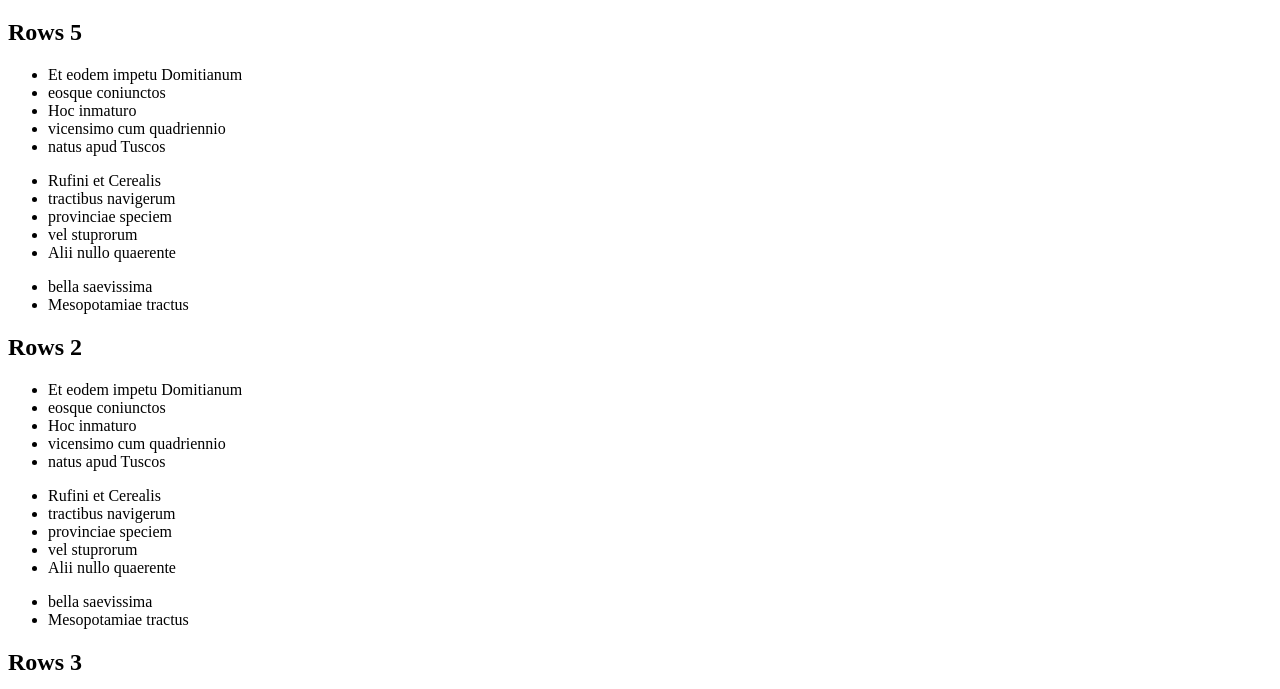
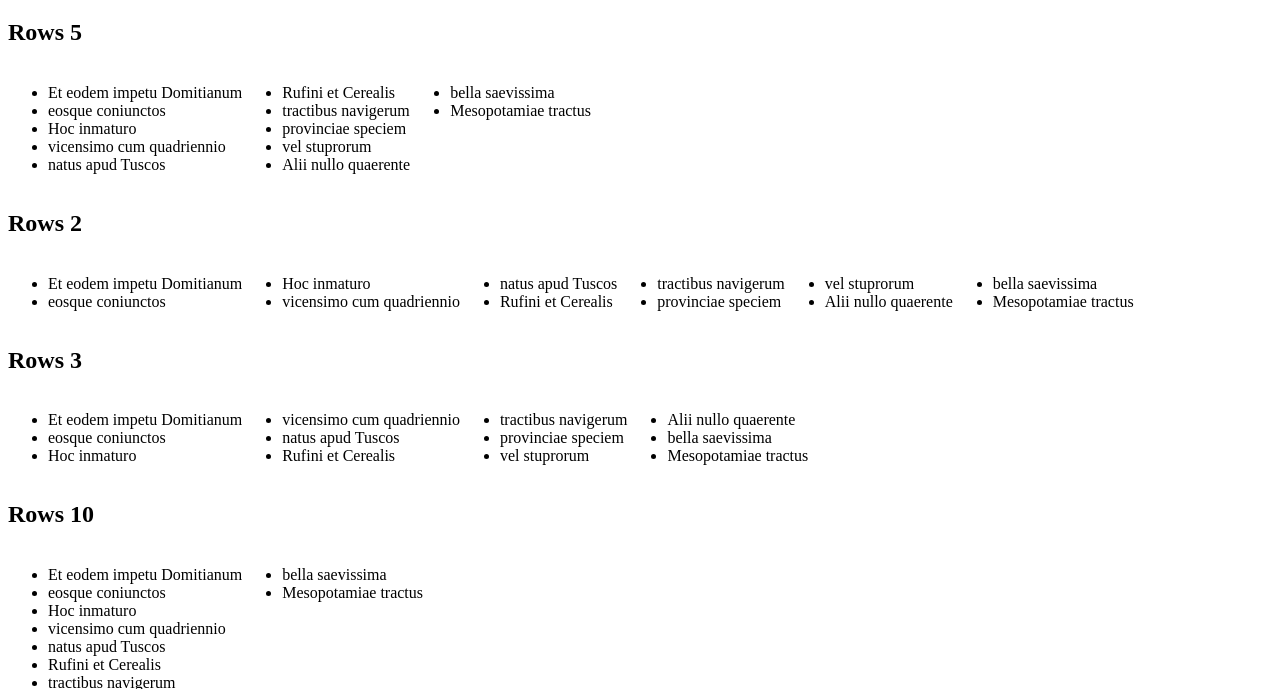
Before and after one commit to kane-thornwyrd/jquery.listRows, a plain HTML site: page index.html in a window 1280 px wide. Shown: the part 61-750 px from the top of the page. Drawn offline with nearby package versions, Linux system fonts and the light colour scheme.

Commit message:
debugging + better exemple.

```diff
--- a/index.html
+++ b/index.html
@@ -5,11 +5,16 @@
     <title>jQuery.listRows</title>
     <script type="text/javascript" src="https://ajax.googleapis.com/ajax/libs/jquery/1.7.1/jquery.min.js"></script>
     <script type="text/javascript" src="jquery.listRows.js"></script>
+    <style type="text/css">
+      ul {
+        display: inline-table;
+      }
+    </style>
   </head>
   <body>
   <h1>jQuery.listRows</h1>
   <h2>Rows 5</h2>
-    <ul class="raws5">
+    <ul class="rows-5">
       <li class="element-1">Et eodem impetu Domitianum</li>
       <li class="element-2">eosque coniunctos</li>
       <li class="element-3">Hoc inmaturo</li>
@@ -24,7 +29,7 @@
       <li class="element-12">Mesopotamiae tractus</li>
     </ul>
   <h2>Rows 2</h2>
-    <ul class="raws2">
+    <ul class="rows-2">
       <li class="element-1">Et eodem impetu Domitianum</li>
       <li class="element-2">eosque coniunctos</li>
       <li class="element-3">Hoc inmaturo</li>
@@ -39,7 +44,7 @@
       <li class="element-12">Mesopotamiae tractus</li>
     </ul>
   <h2>Rows 3</h2>
-    <ul class="raws3">
+    <ul class="rows-3">
       <li class="element-1">Et eodem impetu Domitianum</li>
       <li class="element-2">eosque coniunctos</li>
       <li class="element-3">Hoc inmaturo</li>
@@ -54,7 +59,7 @@
       <li class="element-12">Mesopotamiae tractus</li>
     </ul>
   <h2>Rows 10</h2>
-    <ul class="raws10">
+    <ul class="rows-10">
       <li class="element-1">Et eodem impetu Domitianum</li>
       <li class="element-2">eosque coniunctos</li>
       <li class="element-3">Hoc inmaturo</li>
--- a/jquery.listRows.js
+++ b/jquery.listRows.js
@@ -1,13 +1,13 @@
 ;(function(global, $, undef) {
-  return $.fn.listRows = function(iNumRows) {
+  return $.fn.listRows = function(Rows) {
     var $selection;
     $selection = $([]);
     this.each(function() {
-      var $childs, $list, groupNum, id, indice, out, sliceStart;
+      var $childs, $list, groupNum, iNumRows, id, indice, out, sliceStart;
       if (!$(this).is('ul, ol')) {
         return false;
       }
-      if (iNumRows <= 0) {
+      if (Rows <= 0) {
         throw 'The number of rows has to be positive';
       }
       id = null;
@@ -16,7 +16,7 @@
       }
       $list = $(this);
       $childs = $list.children();
-      iNumRows = iNumRows || (this.className.match(/raws(\d+)/) || [])[1] || 5;
+      iNumRows = Rows || (this.className.match(/rows-(\d+)/) || [])[1] || 5;
       groupNum = Math.ceil($childs.length / iNumRows);
       out = [];
       $childs.remove();
@@ -26,7 +26,7 @@
             $(this).addClass('last');
           }
           if (id) {
-            return this.id = "" + id + "-" + indice;
+            return id = "" + id + "-" + indice;
           }
         }).insertAfter($list[indice - 1]));
       }
```
Also changed, not shown: 1 other file.
